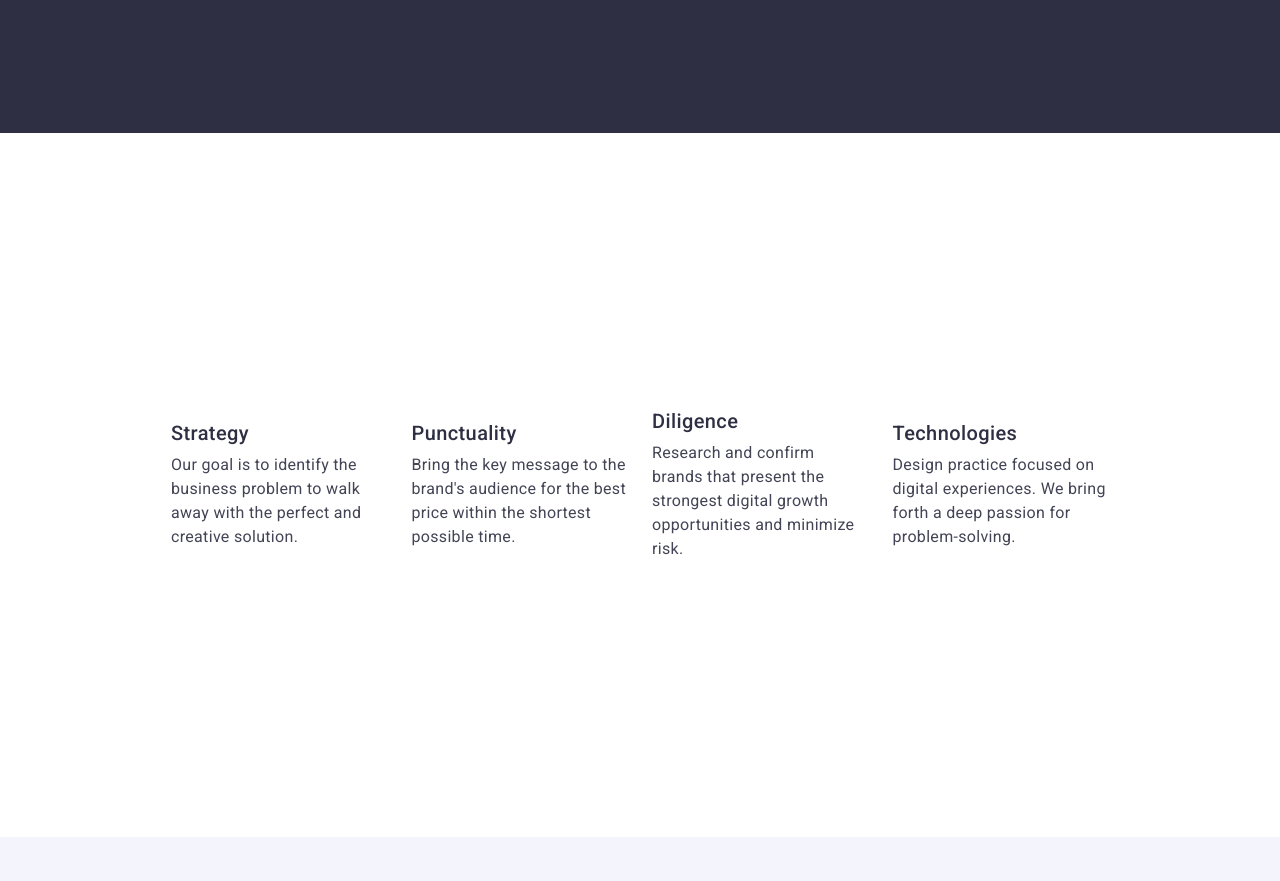
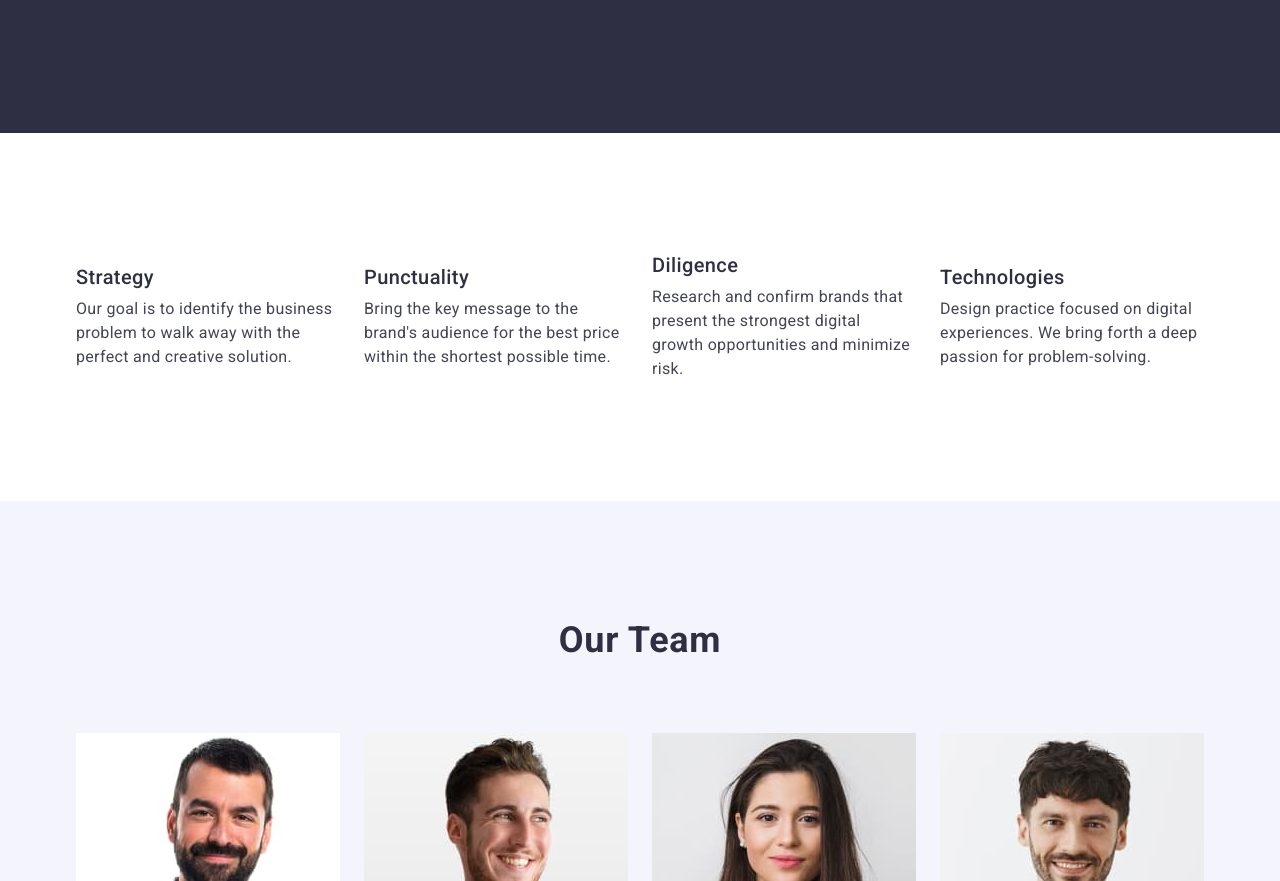
Before and after one commit to Roman-Isko/goit-markup-hw-03, a plain HTML site: page index.html in a window 1280 px wide. Shown: the part 540-1421 px from the top of the page. Drawn offline with nearby package versions, Linux system fonts and the light colour scheme.

Commit message:
add modified file

```diff
--- a/css/styles.css
+++ b/css/styles.css
@@ -152,7 +152,6 @@ img {
 
 .features {
     background: #FFFFFF;
-    margin: 156px;
     padding: 120px 0;
 }
 
```
